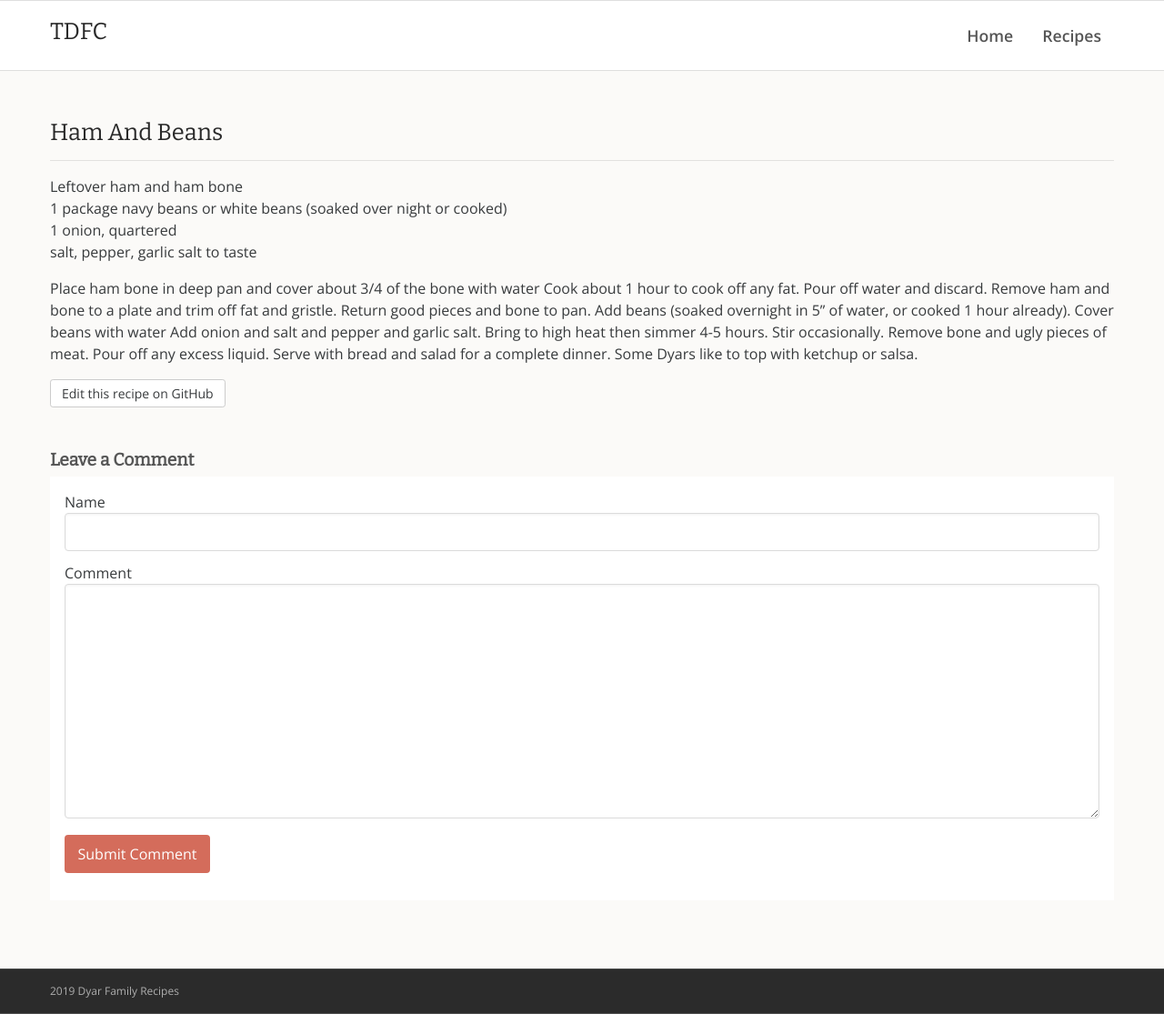
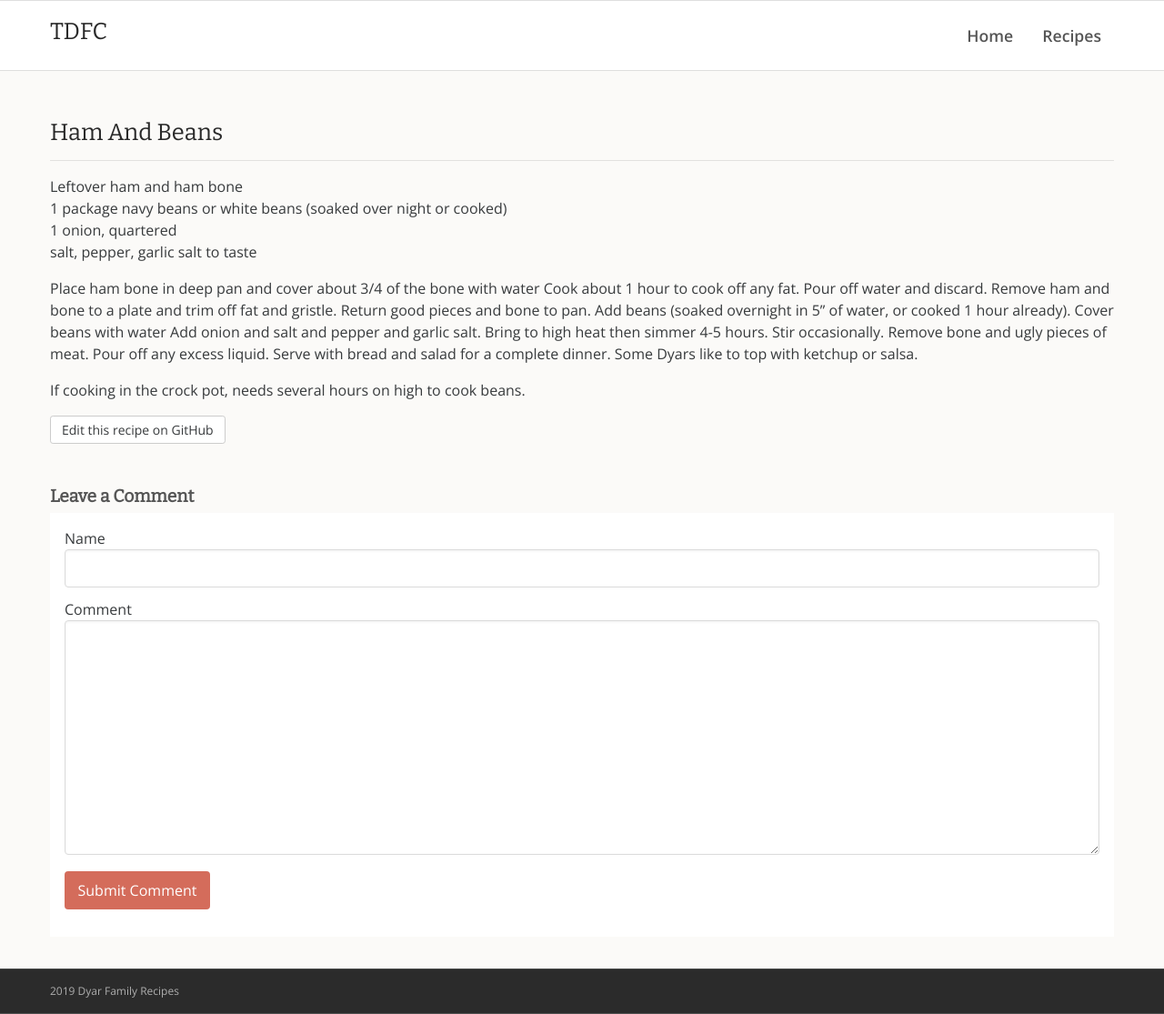
Before and after one commit to rdyar/tdfc, a Jekyll site: the page built from _main-courses/ham-and-beans.md, in a window 1280 px wide and 1115 px high. Shown: the whole window at 91% size. Built offline with Jekyll 4.4.1, drawn with Linux system fonts in a browser that asks for light colours.

Commit message:
Update ham-and-beans.md

```diff
--- a/_main-courses/ham-and-beans.md
+++ b/_main-courses/ham-and-beans.md
@@ -14,3 +14,5 @@ cooked 1 hour already). Cover beans with water Add onion and salt and pepper and
 Bring to high heat then simmer 4-5 hours. Stir occasionally. Remove bone and ugly pieces of
 meat. Pour off any excess liquid. Serve with bread and salad for a complete dinner. Some
 Dyars like to top with ketchup or salsa.
+
+If cooking in the crock pot, needs several hours on high to cook beans.
```
